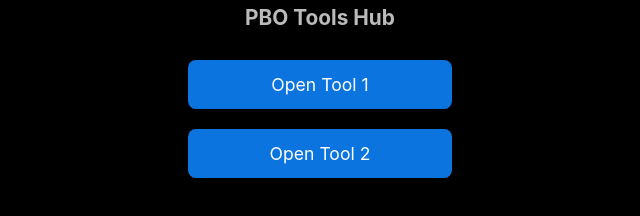
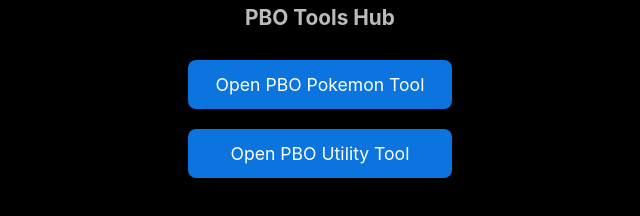
Before and after one commit to CloudNineProjects/PBO-Helper-Tools, a plain HTML site: page index.html in a window 1280 px wide. Shown: the part 420-636 px from the top of the page, without its empty margins (320-960 px from the left). Drawn offline with Linux system fonts and the light colour scheme.

Commit message:
Update index.html

```diff
--- a/index.html
+++ b/index.html
@@ -51,7 +51,7 @@
   <img class="logo" src="https://i.imgur.com/32WkKU8.png" alt="CloudNine Logo"/>
   <h1>CloudNine Project</h1>
   <h2>PBO Tools Hub</h2>
-  <a class="btn" href="tool1/">Open Tool 1</a>
-  <a class="btn" href="tool2/">Open Tool 2</a>
+  <a class="btn" href="tool1/">Open PBO Pokemon Tool</a>
+  <a class="btn" href="tool2/">Open PBO Utility Tool</a>
 </body>
 </html>
```
